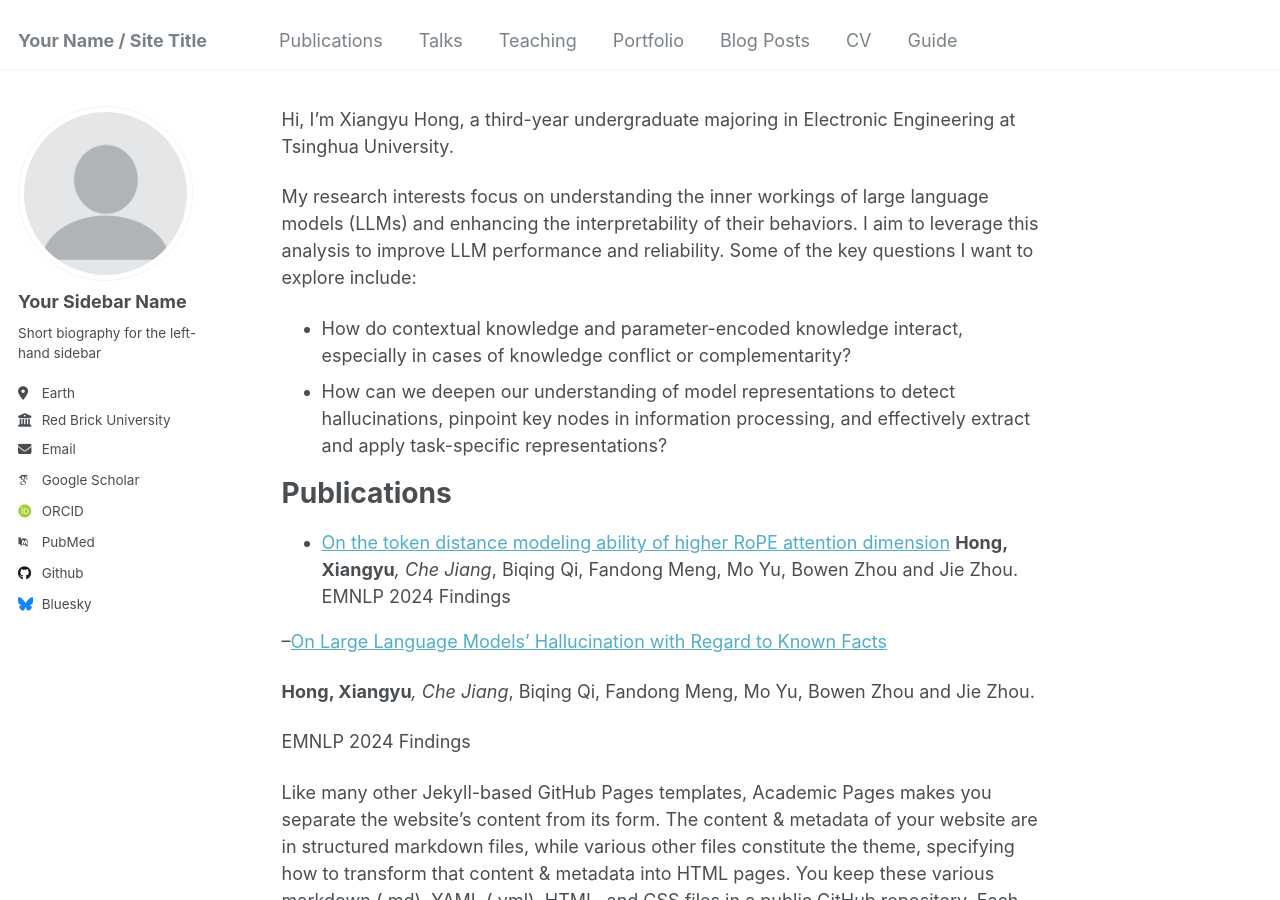
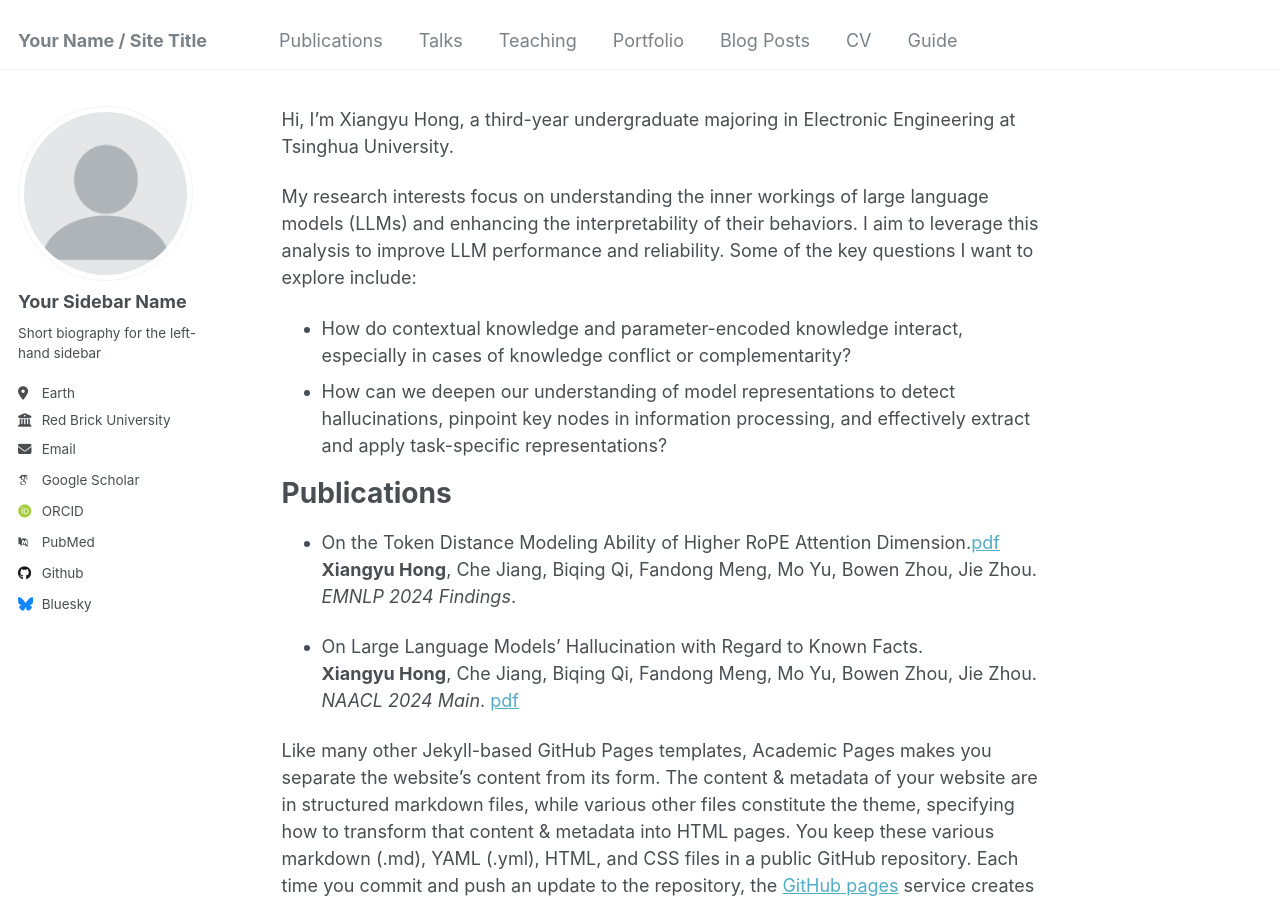
Before and after one commit to lilhongxy/lilhongxy.github.io, a Jekyll site: the page built from _pages/about.md, in a window 1280 px wide and 900 px high. Built offline with Jekyll 4.4.1, drawn with Linux system fonts in a browser that asks for light colours; some web fonts are replaced.

Commit message:
Update about.md

```diff
--- a/_pages/about.md
+++ b/_pages/about.md
@@ -16,13 +16,13 @@ My research interests focus on understanding the inner workings of large languag
 
 Publications
 ======
-- [On the token distance modeling ability of higher RoPE attention dimension](https://arxiv.org/pdf/2410.08703) **Hong, Xiangyu***, Che Jiang*, Biqing Qi, Fandong Meng, Mo Yu, Bowen Zhou and Jie Zhou. EMNLP 2024 Findings
+- On the Token Distance Modeling Ability of Higher RoPE Attention Dimension.[pdf](https://arxiv.org/pdf/2410.08703)
+  **Xiangyu Hong**, Che Jiang, Biqing Qi, Fandong Meng, Mo Yu, Bowen Zhou, Jie Zhou.
+  *EMNLP 2024 Findings*.
 
---[On Large Language Models’ Hallucination with Regard to Known Facts]([https://pages.github.com/](https://arxiv.org/pdf/2410.08703))
-
-**Hong, Xiangyu***, Che Jiang*, Biqing Qi, Fandong Meng, Mo Yu, Bowen Zhou and Jie Zhou.
-
-EMNLP 2024 Findings
+- On Large Language Models’ Hallucination with Regard to Known Facts.
+  **Xiangyu Hong**, Che Jiang, Biqing Qi, Fandong Meng, Mo Yu, Bowen Zhou, Jie Zhou.
+  *NAACL 2024 Main*. [pdf](https://arxiv.org/pdf/2410.08703)
 
 
 Like many other Jekyll-based GitHub Pages templates, Academic Pages makes you separate the website's content from its form. The content & metadata of your website are in structured markdown files, while various other files constitute the theme, specifying how to transform that content & metadata into HTML pages. You keep these various markdown (.md), YAML (.yml), HTML, and CSS files in a public GitHub repository. Each time you commit and push an update to the repository, the [GitHub pages](https://pages.github.com/) service creates static HTML pages based on these files, which are hosted on GitHub's servers free of charge.
```
